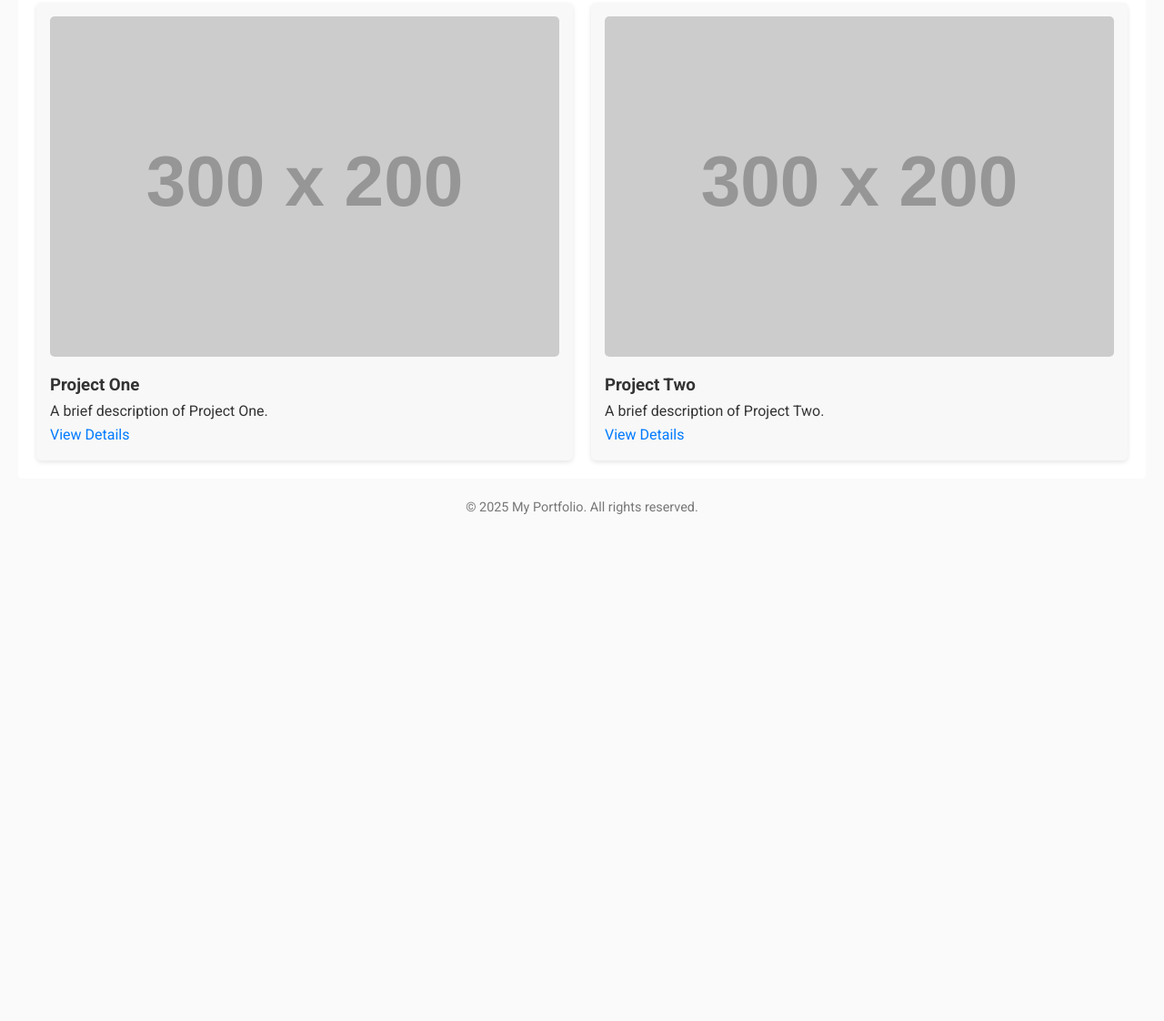
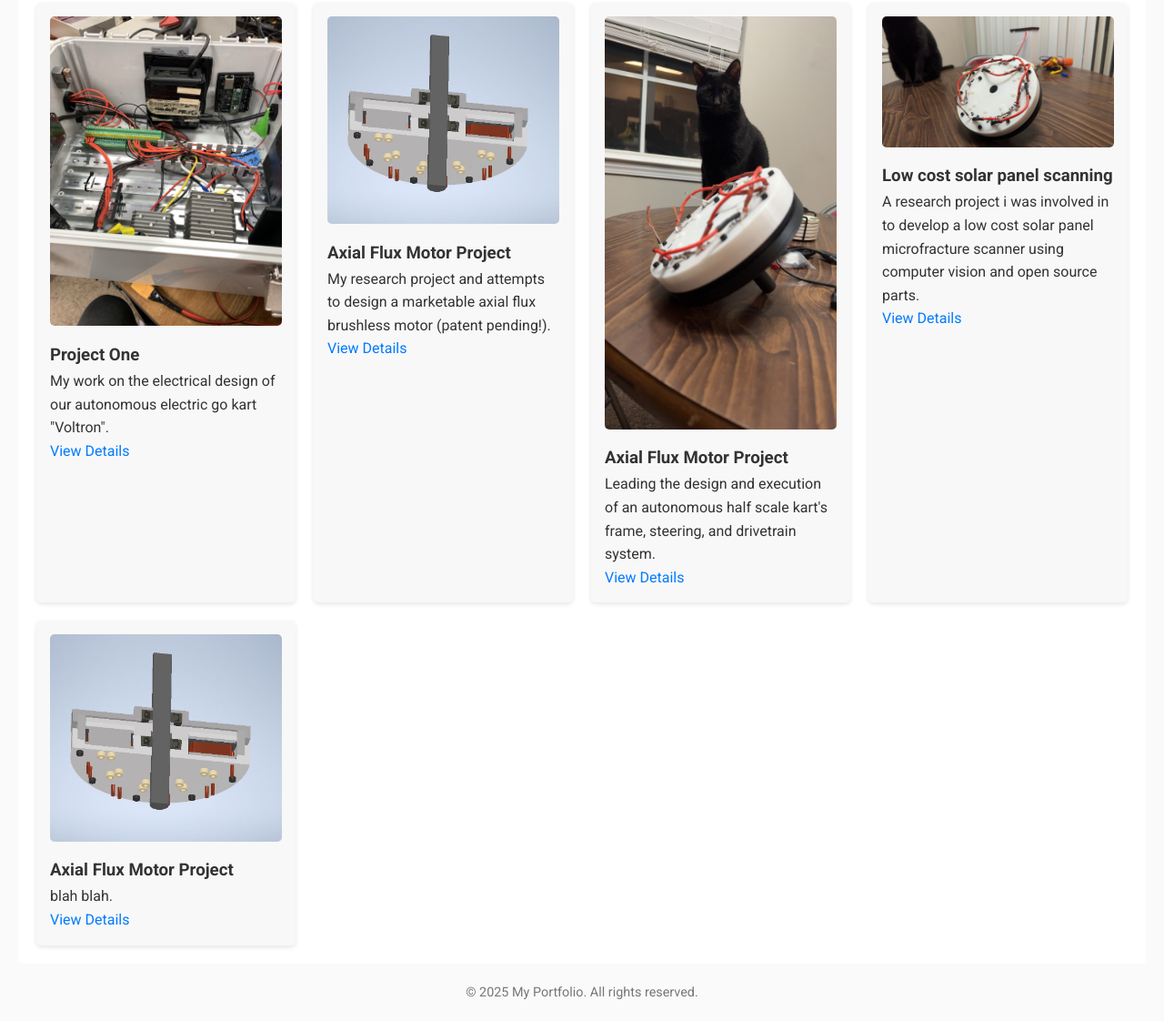
Before and after one commit to bg10389/bg10389.github.io, a plain HTML site: page portfolio.html in a window 1280 px wide. Shown: the part 172-1294 px from the top of the page at 91% size. Before the commit the page ends 800 px from the top, so only its background shows below. Drawn offline with Linux system fonts and the light colour scheme; placeholder pictures from the web are drawn by us.

Commit message:
testing portfolio layout

```diff
--- a/portfolio.html
+++ b/portfolio.html
@@ -33,17 +33,35 @@
       <div class="projects-grid">
         <!-- Project Card Example -->
         <div class="project-card">
-          <img src="https://via.placeholder.com/300x200" alt="Project One">
+          <img src="media/vbox1.jpg" alt="Autonomous Vehicle Electrical Design">
           <h3>Project One</h3>
-          <p>A brief description of Project One.</p>
+          <p>My work on the electrical design of our autonomous electric go kart "Voltron".</p>
           <a href="project1.html">View Details</a>
         </div>
         <!-- Duplicate additional project cards as needed -->
         <div class="project-card">
-          <img src="https://via.placeholder.com/300x200" alt="Project Two">
-          <h3>Project Two</h3>
-          <p>A brief description of Project Two.</p>
-          <a href="project1.html">View Details</a>
+          <img src="media/cad1.jpg" alt="Axial Flux Motor Project">
+          <h3>Axial Flux Motor Project</h3>
+          <p>My research project and attempts to design a marketable axial flux brushless motor (patent pending!).</p>
+          <a href="project2.html">View Details</a>
+        </div>
+        <div class="project-card">
+          <img src="media/car.jpg" alt="Mini Rob Mechanical Design">
+          <h3>Axial Flux Motor Project</h3>
+          <p>Leading the design and execution of an autonomous half scale kart's frame, steering, and drivetrain system.</p>
+          <a href="project3.html">View Details</a>
+        </div>
+        <div class="project-card">
+          <img src="media/car2.jpg" alt="Low cost solar panel scanning">
+          <h3>Low cost solar panel scanning</h3>
+          <p>A research project i was involved in to develop a low cost solar panel microfracture scanner using computer vision and open source parts.</p>
+          <a href="project4.html">View Details</a>
+        </div>
+        <div class="project-card">
+          <img src="media/cad1.jpg" alt="project5">
+          <h3>Axial Flux Motor Project</h3>
+          <p>blah blah.</p>
+          <a href="project5.html">View Details</a>
         </div>
       </div>
     </section>
```
Also changed, not shown: index.html (+0 -4 lines).
